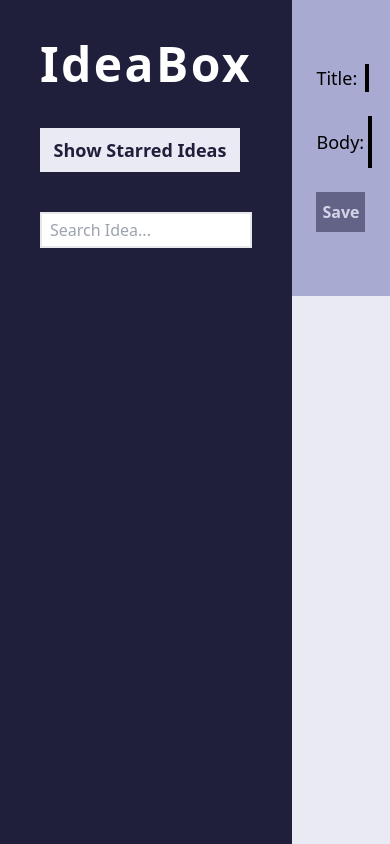
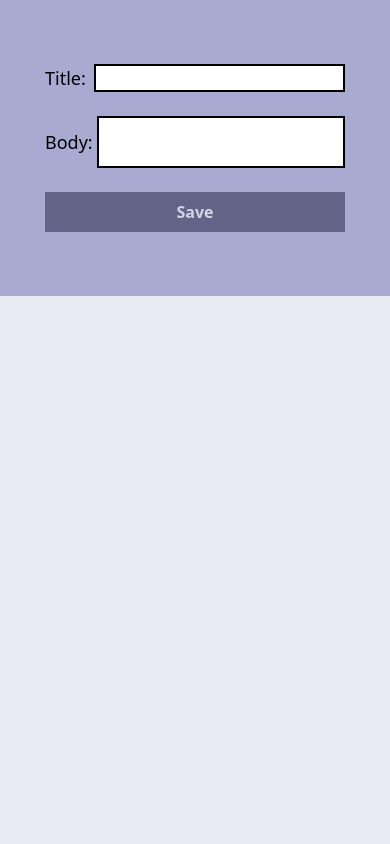
Before and after one commit to Jesusborjas006/ideabox, a React (Vite) app: page / in a window 390 px wide. Built offline with nearby package versions, Linux system fonts and the light colour scheme.

Commit message:
Add responsive ideas to sidebar and form sections

```diff
--- a/src/App.tsx
+++ b/src/App.tsx
@@ -33,7 +33,7 @@ function App() {
   };
 
   return (
-    <main className="flex">
+    <main className="flexG">
       <SideBar
         showFavorites={showFavorites}
         setShowFavorites={setShowFavorites}
--- a/src/components/Form.tsx
+++ b/src/components/Form.tsx
@@ -36,7 +36,7 @@ const Form = ({ addIdea }: FormProps) => {
 
   return (
     <form className="bg-[#A8AAD2] flex items-center py-16">
-      <div className="w-[50%] mx-auto flex flex-col gap-y-6">
+      <div className="min-w-[300px] w-[50%] mx-auto flex flex-col gap-y-6">
         <div className="flex">
           <label className="text-lg" htmlFor="title">
             Title:
--- a/src/components/SideBar.tsx
+++ b/src/components/SideBar.tsx
@@ -12,21 +12,23 @@ const SideBar = ({
   setQuery,
 }: SideBarProps) => {
   return (
-    <nav className="sticky top-0 bg-[#1f1f3C] text-white min-h-screen px-10">
-      <h1 className="text-5xl font-bold pt-10 tracking-wider">IdeaBox</h1>
+    <nav className="sticky top-0 bg-[#1f1f3C] text-white min-h-screen p-6 hidden md:block">
+      <div className="relative">
+        <h1 className="text-3xl font-bold pt-10 tracking-wider">IdeaBox</h1>
         <button
-        className="bg-[#eaeaf4] text-[#1f1f3C] text-lg font-bold w-[200px] mt-10 py-2"
+          className="bg-[#eaeaf4] text-[#1f1f3C] font-bold mt-10 p-2 absolute"
           onClick={() => setShowFavorites((prev) => !prev)}
         >
           {showFavorites ? "Show All Ideas" : "Show Starred Ideas"}
         </button>
         <input
-        className="border-2 mt-10 w-full indent-2 text-black py-1"
+          className="border-2 mt-32 w-fit indent-2 text-black py-1"
           type="text"
           placeholder="Search Idea..."
           value={query}
           onChange={(e) => setQuery(e.target.value)}
         />
+      </div>
     </nav>
   );
 };
```
Lines whose indentation alone changed are shown as unchanged.
